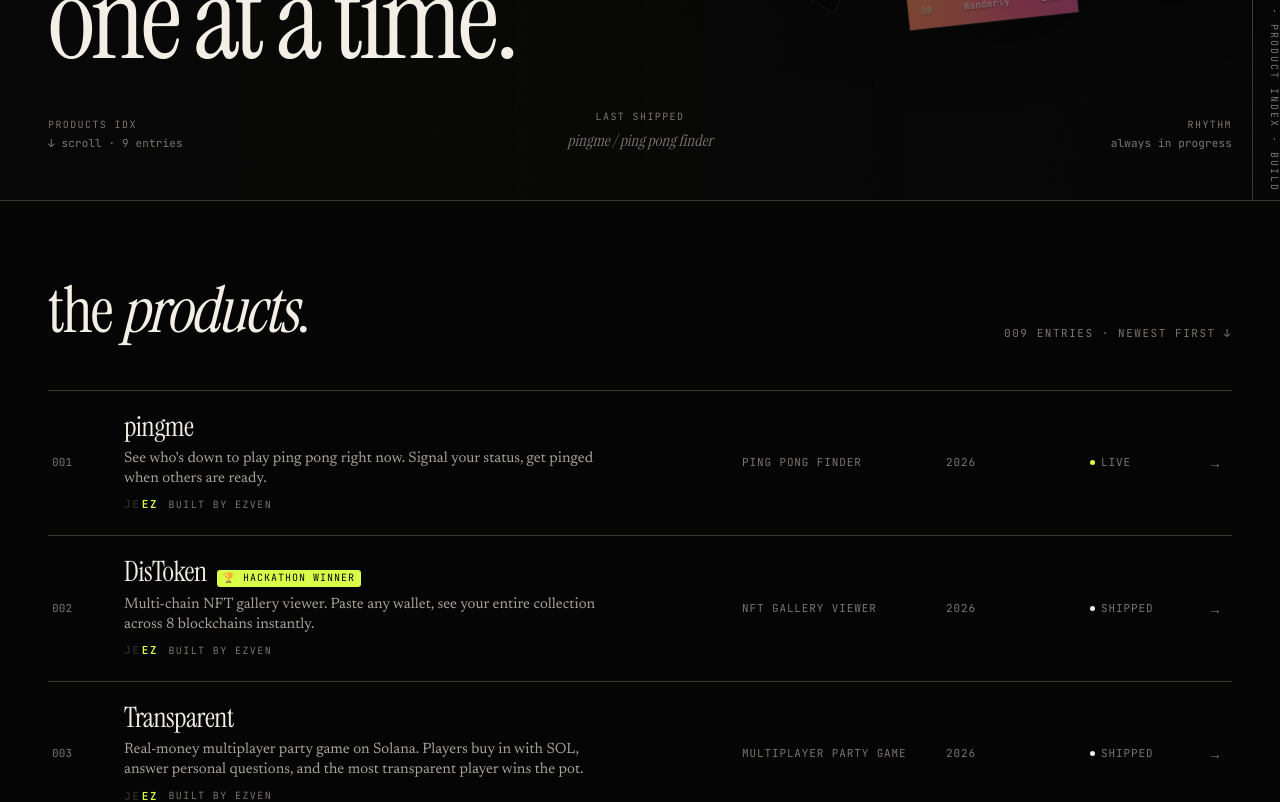
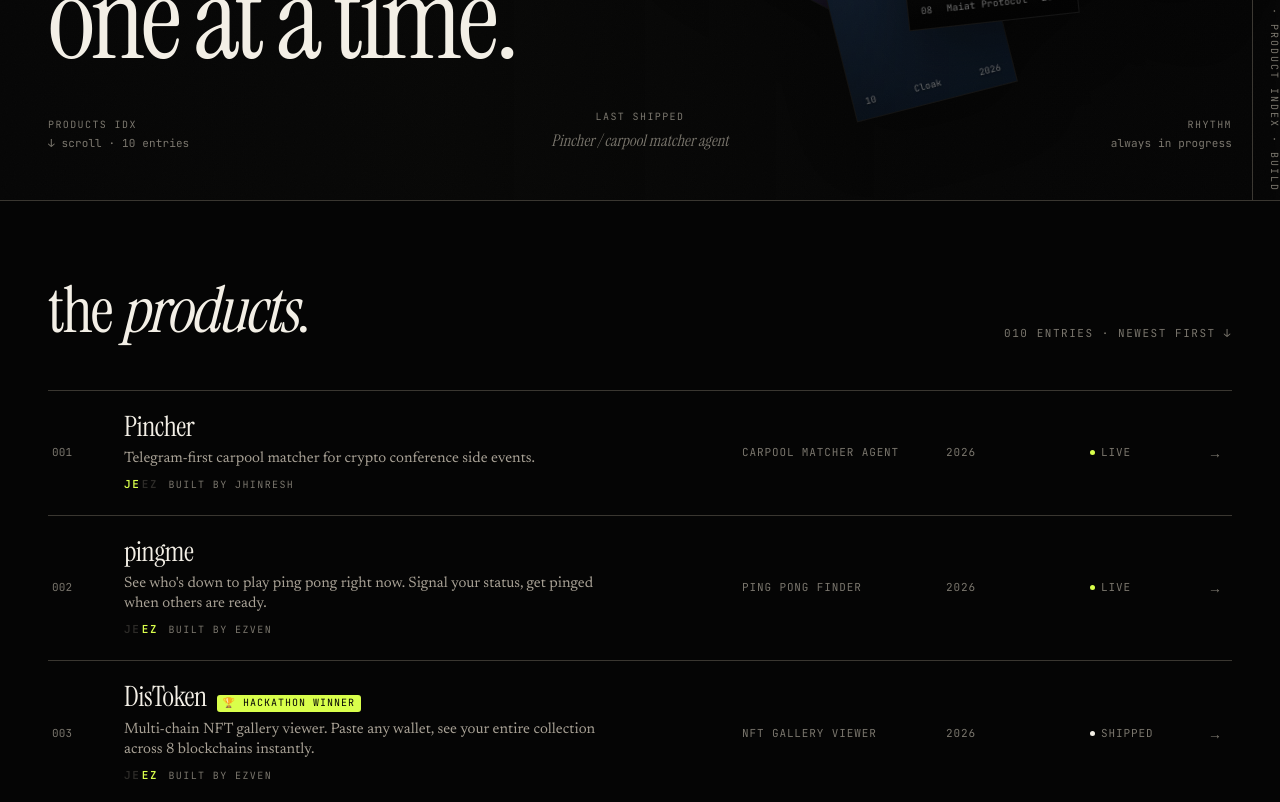
Before and after one commit to clawdez/jeezlabs, a Next.js app: page / in a window 1280 px wide. Shown: the part 600-1402 px from the top of the page. Built offline with nearby package versions, Linux system fonts and the light colour scheme.

Commit message:
Add Pincher to product index

```diff
--- a/app/products.ts
+++ b/app/products.ts
@@ -20,6 +20,28 @@ export interface Product {
 }
 
 export const PRODUCTS: Product[] = [
+  {
+    slug: "pincher",
+    t: "Pincher",
+    k: "carpool matcher agent",
+    y: "2026",
+    s: "live",
+    art: "art-2",
+    desc: "Telegram-first carpool matcher for crypto conference side events.",
+    builtBy: "jhinresh",
+    href: "https://pincher.vercel.app",
+    repo: "https://github.com/JhiNResH/Pincher",
+    previewImage: "/previews/pincher.png",
+    preview: {
+      lead: "A ride agent for conference side events: create Telegram ride rooms, match riders by destination and time, and coordinate manual splits after one person calls Uber.",
+      notes: [
+        "Telegram-first ride rooms and group topics",
+        "Destination and departure-time matching",
+        "Manual USDC, Venmo, Zelle, cash, or local settlement",
+        "Built by jhinresh",
+      ],
+    },
+  },
   {
     slug: "pingme",
     t: "pingme",
```
Also changed, not shown: public/previews/pincher.png (added).
